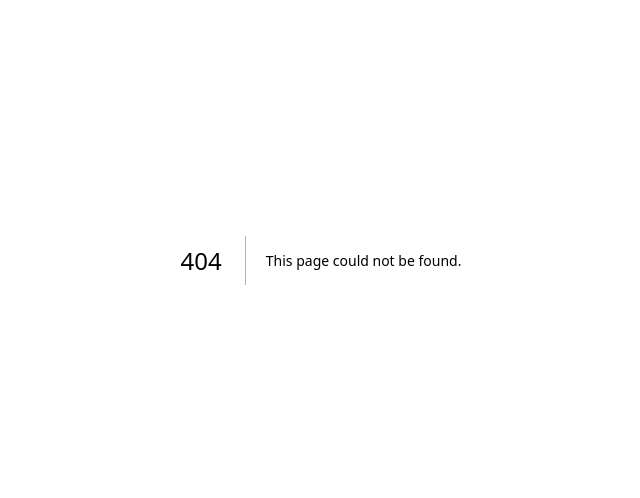
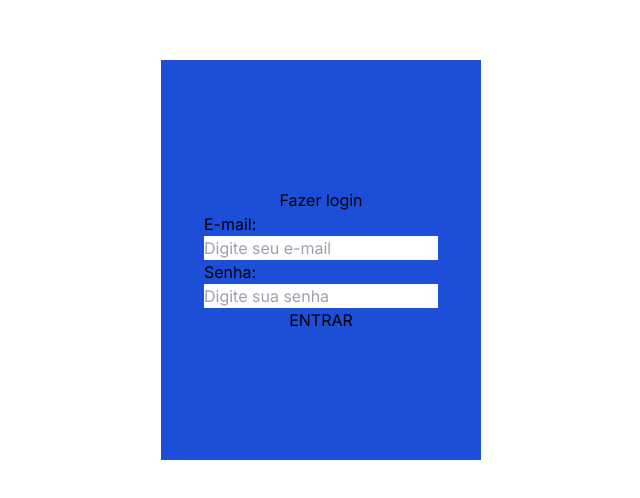
Before and after one commit to xand3/finance-app, a Next.js app: page /login in a window 1280 px wide. Before the commit this address had no page. Shown: the part 140-638 px from the top of the page, without its empty margins (319-959 px from the left). Built offline with nearby package versions, Linux system fonts and the light colour scheme.

Commit message:
:construction: Feito estrutura da página de login

```diff
--- /dev/null
+++ b/src/app/login/page.tsx
@@ -0,0 +1,22 @@
+export default function LoginPage() {
+  return (
+    <main className="flex h-screen w-screen justify-center items-center">
+      <div className="w-80 h-1/2 flex flex-col justify-center items-center bg-blue-700">
+        <h1>Fazer login</h1>
+        <form action="">
+          <div className="flex flex-col">
+            <label htmlFor="">E-mail:</label>
+            <input type="email" name="" placeholder="Digite seu e-mail" id="" />
+          </div>
+          <div className="flex flex-col">
+            <label htmlFor="">Senha:</label>
+            <input type="password" name="" placeholder="Digite sua senha" id="" />
+          </div>
+          <div className="flex justify-center">
+            <button type="submit">ENTRAR</button>
+          </div>
+        </form>
+      </div>
+    </main>
+  )
+}
```
